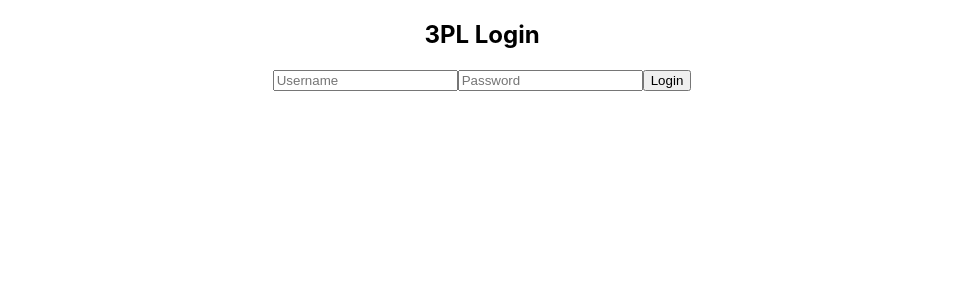
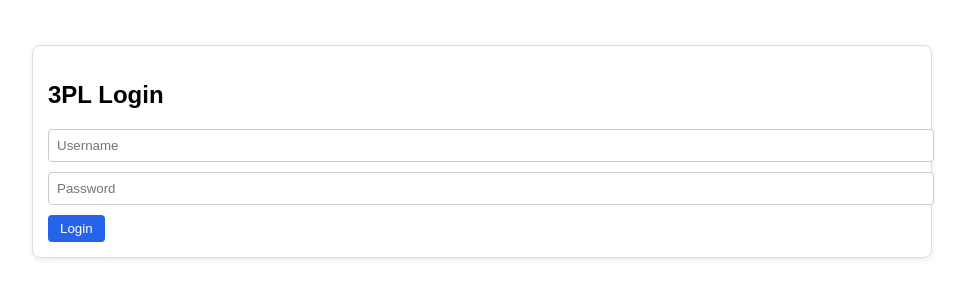
Before and after one commit to VPEN3PL/3pl-ops, a React (Create React App) app: page / in a window 1280 px wide. Shown: the top 300 px of the page, without its empty margins (158-1123 px from the left). Built offline with nearby package versions, Linux system fonts and the light colour scheme.

Commit message:
UI styling fix

```diff
--- a/src/App.css
+++ b/src/App.css
@@ -1,38 +1,89 @@
-.App {
-  text-align: center;
+.container {
+  max-width: 900px;
+  margin: 20px auto;
+  font-family: Arial, sans-serif;
+  padding: 10px;
 }
 
-.App-logo {
-  height: 40vmin;
-  pointer-events: none;
+.header {
+  display: flex;
+  justify-content: space-between;
+  align-items: center;
 }
 
-@media (prefers-reduced-motion: no-preference) {
-  .App-logo {
-    animation: App-logo-spin infinite 20s linear;
-  }
+/* Cards now look like real UI panels */
+.card {
+  border: 1px solid #ddd;
+  padding: 15px;
+  margin-top: 15px;
+  border-radius: 8px;
+  background: white;
+  box-shadow: 0 2px 6px rgba(0,0,0,0.08);
 }
 
-.App-header {
-  background-color: #282c34;
-  min-height: 100vh;
+/* KPI layout */
+.kpi-row {
   display: flex;
-  flex-direction: column;
-  align-items: center;
-  justify-content: center;
-  font-size: calc(10px + 2vmin);
-  color: white;
+  gap: 15px;
+  margin-top: 15px;
 }
 
-.App-link {
-  color: #61dafb;
+.kpi-card {
+  flex: 1;
+  background: #f4f6f8;
+  padding: 15px;
+  border-radius: 8px;
+  text-align: center;
+  box-shadow: 0 1px 3px rgba(0,0,0,0.05);
 }
 
-@keyframes App-logo-spin {
-  from {
-    transform: rotate(0deg);
-  }
-  to {
-    transform: rotate(360deg);
-  }
+.kpi-card h3 {
+  margin: 0;
+  font-size: 14px;
+  color: gray;
 }
+
+.kpi-card p {
+  font-size: 28px;
+  font-weight: bold;
+  margin-top: 5px;
+}
+
+/* Better buttons */
+button {
+  margin-top: 10px;
+  padding: 6px 12px;
+  border: none;
+  background-color: #2563eb;
+  color: white;
+  border-radius: 4px;
+  cursor: pointer;
+}
+
+button:hover {
+  background-color: #1e4ed8;
+}
+
+/* Better inputs */
+input {
+  display: block;
+  width: 100%;
+  margin-top: 10px;
+  padding: 8px;
+  border-radius: 4px;
+  border: 1px solid #ccc;
+}
+
+/* Clean job list */
+ul {
+  list-style: none;
+  padding: 0;
+}
+
+li {
+  display: flex;
+  justify-content: space-between;
+  align-items: center;
+  padding: 10px 0;
+  border-bottom: 1px solid #eee;
+}
--- a/src/App.js
+++ b/src/App.js
@@ -11,13 +11,8 @@ function App() {
   const [login, setLogin] = useState({ username: "", password: "" });
   const [jobs, setJobs] = useState([]);
   const [newJob, setNewJob] = useState("");
-
-  // ✅ CRITICAL FLAG
   const [hydrated, setHydrated] = useState(false);
 
-  /* ==========================
-     LOAD SAVED DATA (ONCE)
-     ========================== */
   useEffect(() => {
     const savedJobs = localStorage.getItem("jobs");
     const savedUser = localStorage.getItem("user");
@@ -25,38 +20,23 @@ function App() {
     if (savedJobs) setJobs(JSON.parse(savedJobs));
     if (savedUser) setUser(JSON.parse(savedUser));
 
-    setHydrated(true); // ✅ allows saving afterward
+    setHydrated(true);
   }, []);
 
-  /* ==========================
-     SAVE JOBS (AFTER LOAD)
-     ========================== */
   useEffect(() => {
     if (!hydrated) return;
     localStorage.setItem("jobs", JSON.stringify(jobs));
   }, [jobs, hydrated]);
 
-  /* ==========================
-     SAVE USER SESSION
-     ========================== */
   useEffect(() => {
     if (!hydrated) return;
-
-    if (user) {
-      localStorage.setItem("user", JSON.stringify(user));
-    } else {
-      localStorage.removeItem("user");
-    }
+    if (user) localStorage.setItem("user", JSON.stringify(user));
+    else localStorage.removeItem("user");
   }, [user, hydrated]);
 
-  /* ==========================
-     AUTH
-     ========================== */
   const loginUser = () => {
     const match = Object.values(USERS).find(
-      u =>
-        u.username === login.username &&
-        u.password === login.password
+      u => u.username === login.username && u.password === login.password
     );
 
     if (!match) {
@@ -69,20 +49,9 @@ function App() {
 
   const logout = () => setUser(null);
 
-  /* ==========================
-     JOB ACTIONS
-     ========================== */
   const addJob = () => {
     if (!newJob.trim()) return;
-
-    setJobs([
-      ...jobs,
-      {
-        task: newJob,
-        status: "Open",
-        created: Date.now()
-      }
-    ]);
+    setJobs([...jobs, { task: newJob, status: "Open", created: Date.now() }]);
     setNewJob("");
   };
 
@@ -92,68 +61,63 @@ function App() {
     setJobs(copy);
   };
 
-  /* ==========================
-     LOGIN SCREEN
-     ========================== */
+  const openJobs = jobs.filter(j => j.status === "Open").length;
+  const closedJobs = jobs.filter(j => j.status === "Closed").length;
+
   if (!user) {
     return (
-      <div className="App">
+      <div className="container">
+        <div className="card">
           <h2>3PL Login</h2>
-
-        <input
-          placeholder="Username"
-          onChange={e =>
-            setLogin({ ...login, username: e.target.value })
-          }
-        />
-        <input
-          type="password"
-          placeholder="Password"
-          onChange={e =>
-            setLogin({ ...login, password: e.target.value })
-          }
-        />
-
+          <input placeholder="Username" onChange={e => setLogin({ ...login, username: e.target.value })} />
+          <input type="password" placeholder="Password" onChange={e => setLogin({ ...login, password: e.target.value })} />
           <button onClick={loginUser}>Login</button>
+        </div>
       </div>
     );
   }
 
-  /* ==========================
-     DASHBOARD
-     ========================== */
   return (
-    <div className="App">
+    <div className="container">
+      <div className="header">
         <h1>3PL Operations Dashboard</h1>
+        <button onClick={logout}>Logout</button>
+      </div>
 
-      <p>
-        Logged in as <b>{user.username}</b>
-      </p>
+      <div className="kpi-row">
+        <div className="kpi-card">
+          <h3>Open Jobs</h3>
+          <p>{openJobs}</p>
+        </div>
+        <div className="kpi-card">
+          <h3>Closed Jobs</h3>
+          <p>{closedJobs}</p>
+        </div>
+      </div>
 
-      <button onClick={logout}>Logout</button>
+      <div className="card">
+        <h3>New Job</h3>
+        <input value={newJob} onChange={e => setNewJob(e.target.value)} placeholder="Job description" />
+        <button onClick={addJob}>Add Job</button>
+      </div>
 
-      <h3>New Job</h3>
-      <input
-        placeholder="Job description"
-        value={newJob}
-        onChange={e => setNewJob(e.target.value)}
-      />
-      <button onClick={addJob}>Add Job</button>
-
+      <div className="card">
         <h3>Jobs</h3>
         <ul>
           {jobs.map((job, i) => (
             <li key={i}>
-            {job.task} — {job.status}
+              <div>
+                <strong>{job.task}</strong>
+                <span> ({job.status})</span>
+              </div>
               {job.status === "Open" && (
-              <button onClick={() => closeJob(i)}>
-                Close
-              </button>
+                <button onClick={() => closeJob(i)}>Close</button>
               )}
             </li>
           ))}
         </ul>
       </div>
+    </div>
   );
 }
 
```
Lines whose indentation alone changed are shown as unchanged.
